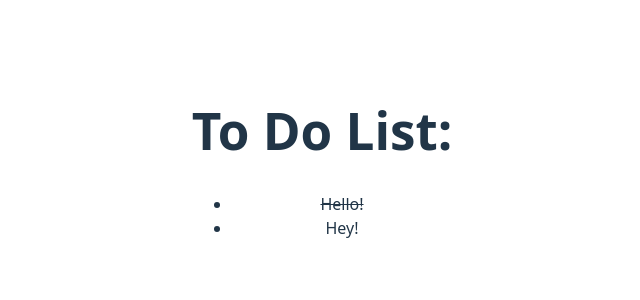
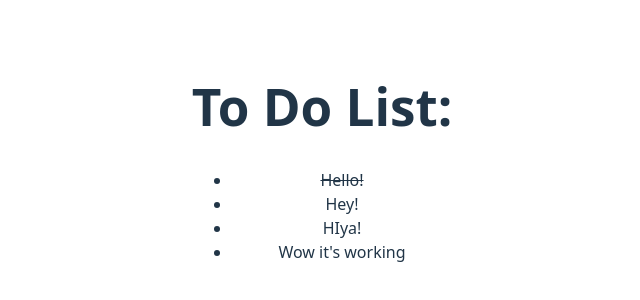
Before and after one commit to simonas-kulakauskas/react-todo-list, a React (Vite) app: page / in a window 1280 px wide. Shown: the part 238-538 px from the top of the page, without its empty margins (318-958 px from the left). Built offline with nearby package versions, Linux system fonts and the light colour scheme.

Commit message:
Implemented the logic for reading & rendering list items

```diff
--- a/src/App.jsx
+++ b/src/App.jsx
@@ -2,19 +2,17 @@ import { useState } from 'react'
 import './App.css'
 import { todoListItems } from './data';
 
+
 function App() {
-
   return (
     <>
       <h1>To Do List: </h1>
-      <ul> {/* Example List */}
-        <li key={todoListItems[0].key} style={
-          todoListItems[0].checkedOff && {textDecoration: 'line-through'} /* If it's checked off value is true, strike through it*/
-        }>{todoListItems[0].itemValue}</li>
-        <li key={todoListItems[1].key}>{todoListItems[1].itemValue}</li>
-      </ul>
-      <ul> {/* Actual List */}
-
+      <ul>
+        {todoListItems.map((item) => { // Iterating through all items.
+          return (
+            item.checkedOff ? <li key={item.key}><s>{item.itemValue}</s></li> : <li key={item.key}>{item.itemValue}</li> // Check off if needed.
+          );
+        })}
       </ul>
     </>
   );
--- a/src/data.js
+++ b/src/data.js
@@ -8,5 +8,15 @@ export let todoListItems = [
         key: 1,
         itemValue: "Hey!",
         checkedOff: false
+    },
+    {
+        key: 2,
+        itemValue: "HIya!",
+        checkedOff: false
+    },
+    {
+        key: 3,
+        itemValue: "Wow it's working",
+        checkedOff: false
     }
 ];
```
